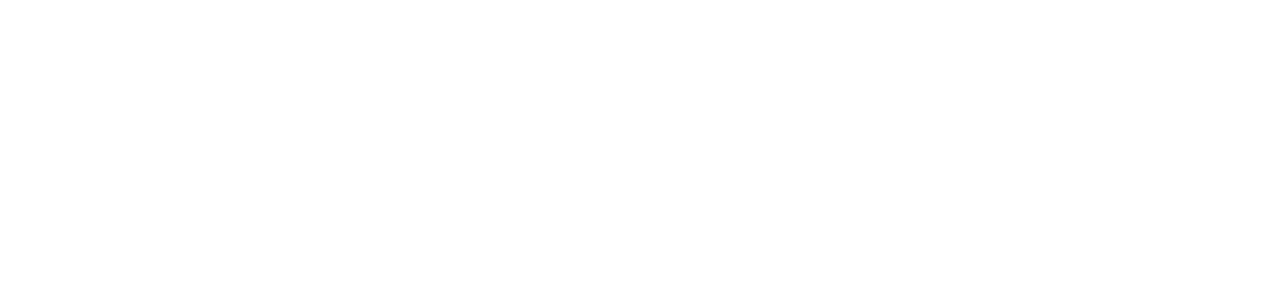
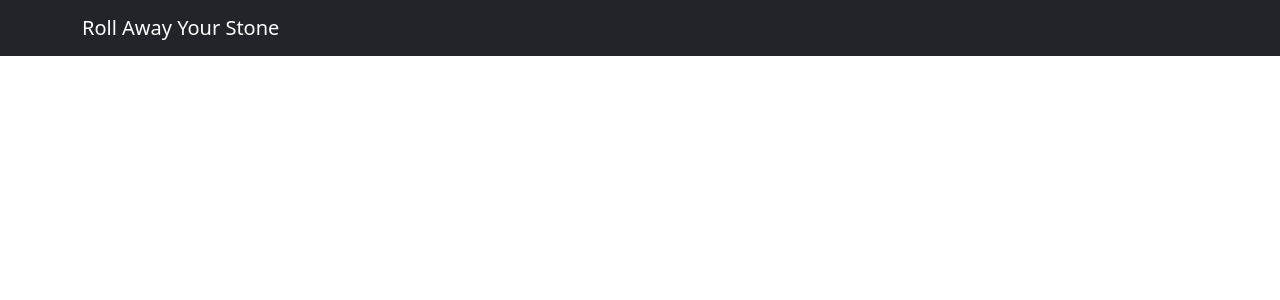
Before and after one commit to Harris6144/roll-away-your-stone, an Angular app: page / in a window 1280 px wide. Shown: the top 300 px of the page. Built offline with nearby package versions, Linux system fonts and the light colour scheme.

Commit message:
Create navbar component

```diff
--- a/src/app/app.component.html
+++ b/src/app/app.component.html
@@ -1 +1,2 @@
+<nav app-navbar></nav>
 <router-outlet />
--- a/src/app/app.component.ts
+++ b/src/app/app.component.ts
@@ -1,9 +1,11 @@
 import { Component } from '@angular/core';
 import { RouterOutlet } from '@angular/router';
 
+import { NavbarComponent } from './core/navbar/navbar.component';
+
 @Component({
   selector: 'app-root',
-  imports: [RouterOutlet],
+  imports: [RouterOutlet, NavbarComponent],
   templateUrl: './app.component.html'
 })
 export class AppComponent {
--- /dev/null
+++ b/src/app/core/navbar/navbar.component.html
@@ -0,0 +1,7 @@
+<div class="container">
+  <a class="navbar-brand" routerLink="/">Roll Away Your Stone</a>
+  <button class="navbar-toggler" type="button" data-bs-toggle="collapse" data-bs-target="#navbarContent">
+    <span class="navbar-toggler-icon"></span>
+  </button>
+  <div class="navbar-collapse collapse" id="navbarContent"></div>
+</div>
--- /dev/null
+++ b/src/app/core/navbar/navbar.component.ts
@@ -0,0 +1,15 @@
+import { Component } from '@angular/core';
+import { RouterLink } from '@angular/router';
+
+@Component({
+  selector: 'nav[app-navbar]',
+  imports: [RouterLink],
+  templateUrl: './navbar.component.html',
+  host: {
+    'class': 'navbar navbar-expand-lg bg-dark',
+    'data-bs-theme': 'dark'
+  }
+})
+export class NavbarComponent {
+
+}
```
